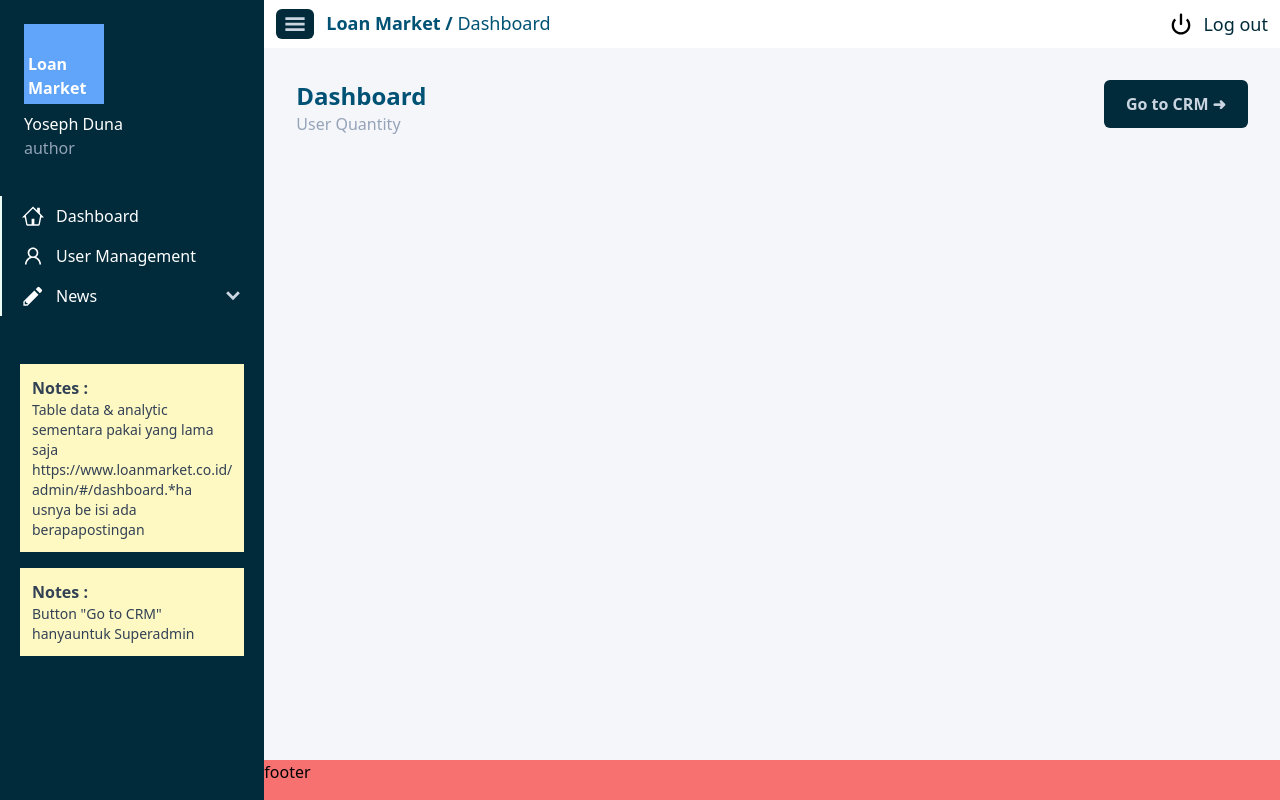
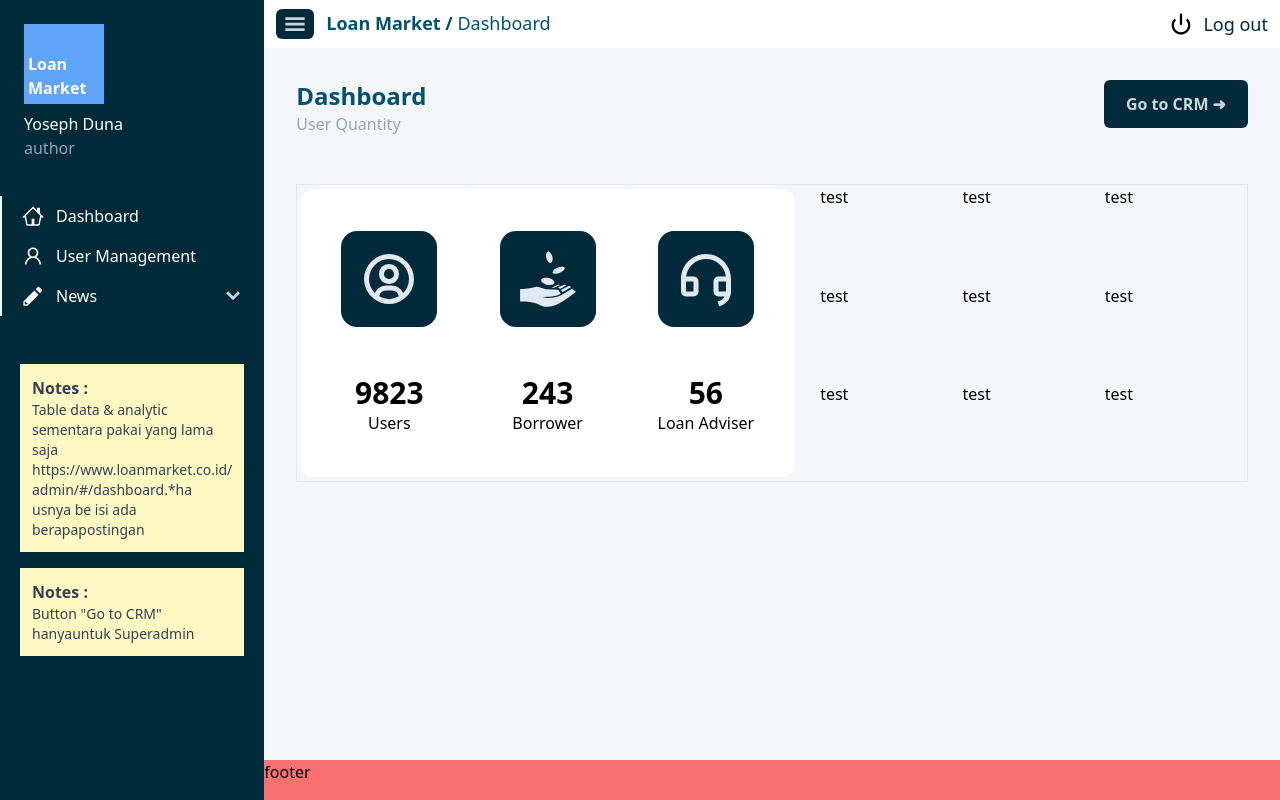
Before and after one commit to RendraAndriansyah/Loan-Market---assessment-, a React (Vite) app: page / in a window 1280 px wide. Built offline with nearby package versions, Linux system fonts and the light colour scheme.

Commit message:
create Card Column

```diff
--- /dev/null
+++ b/src/components/fragments/CardColumn.tsx
@@ -0,0 +1,23 @@
+type CardColumn = {
+	icon: JSX.Element;
+	value: number;
+	title: string;
+};
+const CardColumn = ({ icon, value, title }: CardColumn) => {
+	return (
+		<div
+			id="card-column"
+			className="flex flex-col justify-center items-center gap-y-12 bg-white m-1 w-44 rounded-xl h-72 "
+		>
+			<div className="w-24 h-24 bg-color-secondary text-slate-200 rounded-2xl flex items-center justify-center">
+				{icon}
+			</div>
+			<div className="text-center">
+				<h1 className="text-3xl font-bold">{value}</h1>
+				<h4>{title}</h4>
+			</div>
+		</div>
+	);
+};
+
+export default CardColumn;
--- a/src/pages/HomePages.tsx
+++ b/src/pages/HomePages.tsx
@@ -1,10 +1,15 @@
+import { BiUserCircle } from "react-icons/bi";
+import { GiReceiveMoney } from "react-icons/gi";
 import Button from "../components/elements/Button";
+import CardColumn from "../components/fragments/CardColumn";
 import Layout from "../components/layouts/Layout";
-
+import { RiCustomerServiceLine } from "react-icons/ri";
 function HomePages() {
 	return (
 		<Layout>
 			<>
+				{/* Section 1 */}
+				<section>
 					{/* Header */}
 					<div className="flex justify-between">
 						<div>
@@ -14,9 +19,25 @@ function HomePages() {
 						<Button size="w-36 h-12">Go to CRM ➜ </Button>
 					</div>
 
-				{/* Section 1 */}
-				<section>
-					<div></div>
+					{/* Cards */}
+					<div className="grid grid-cols-2 mt-12 gap-x-24 border">
+						<div className="grid grid-cols-3 gap-12">
+							<CardColumn icon={<BiUserCircle size={60} />} value={9823} title="Users" />
+							<CardColumn icon={<GiReceiveMoney size={60} />} value={243} title="Borrower" />
+							<CardColumn icon={<RiCustomerServiceLine size={60} />} value={56} title="Loan Adviser" />
+						</div>
+						<div className="grid grid-cols-3 gap4">
+							<div>test</div>
+							<div>test</div>
+							<div>test</div>
+							<div>test</div>
+							<div>test</div>
+							<div>test</div>
+							<div>test</div>
+							<div>test</div>
+							<div>test</div>
+						</div>
+					</div>
 				</section>
 			</>
 		</Layout>
```
Lines whose indentation alone changed are shown as unchanged.
